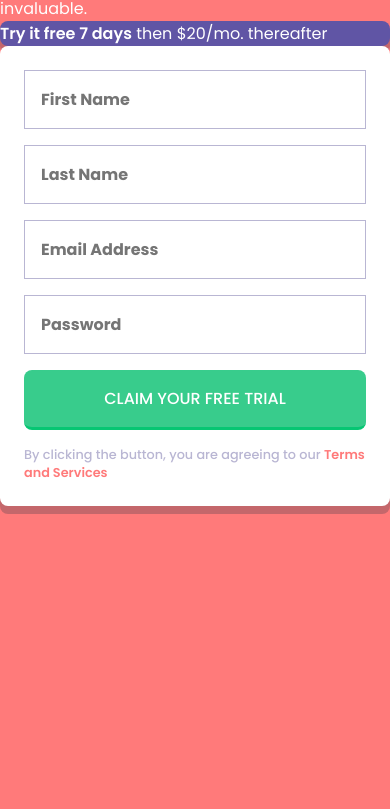
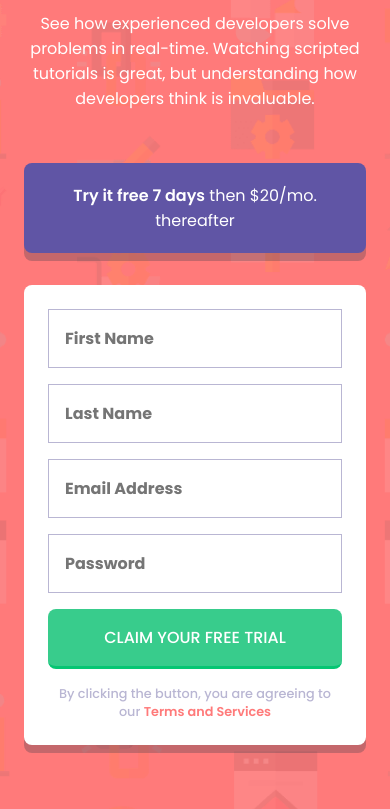
Before and after one commit to gp0710/intro-signup-form, a plain HTML site: page index.html in a window 390 px wide. Shown: the part 175-984 px from the top of the page. Before the commit the page ends 844 px from the top, so only its background shows below. Drawn offline with Linux system fonts and the light colour scheme.

Commit message:
update breakpoints so that UI is responsive for screens up to 768px

```diff
--- a/_breakpoints.scss
+++ b/_breakpoints.scss
@@ -1,6 +1,6 @@
 $breakpoints: (
-    "xs": 0,
-    "sm": 375px,
+    "xs": 375px,
+    "sm": 768px,
     "md": 720px,
     "lg": 960px,
     "xl": 1200px
@@ -17,7 +17,7 @@ $breakpoints: (
     }
 }
 @mixin md {
-    @media (min-width: map-get($breakpoints, "md")) {
+    @media (max-width: map-get($breakpoints, "md")) {
         @content;
     }
 }
```
Also changed, not shown: styles/css/index.css.
